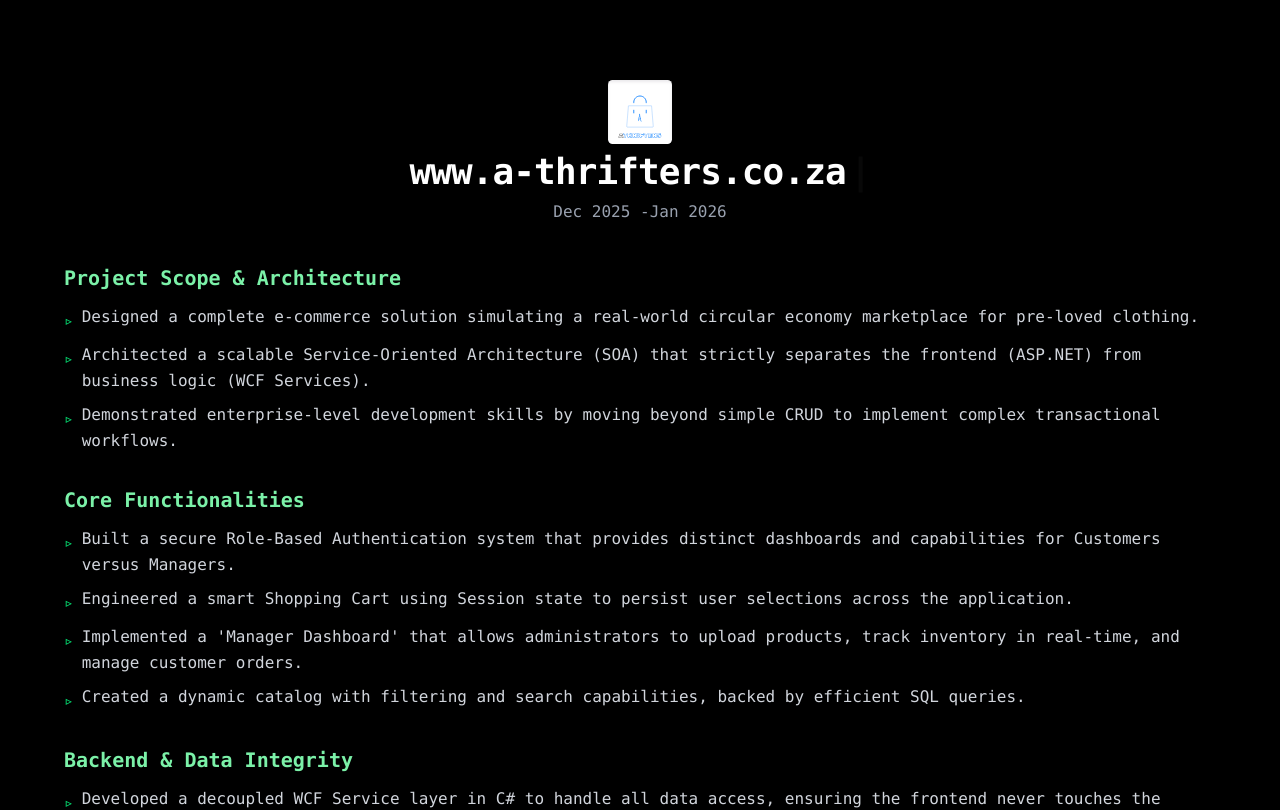
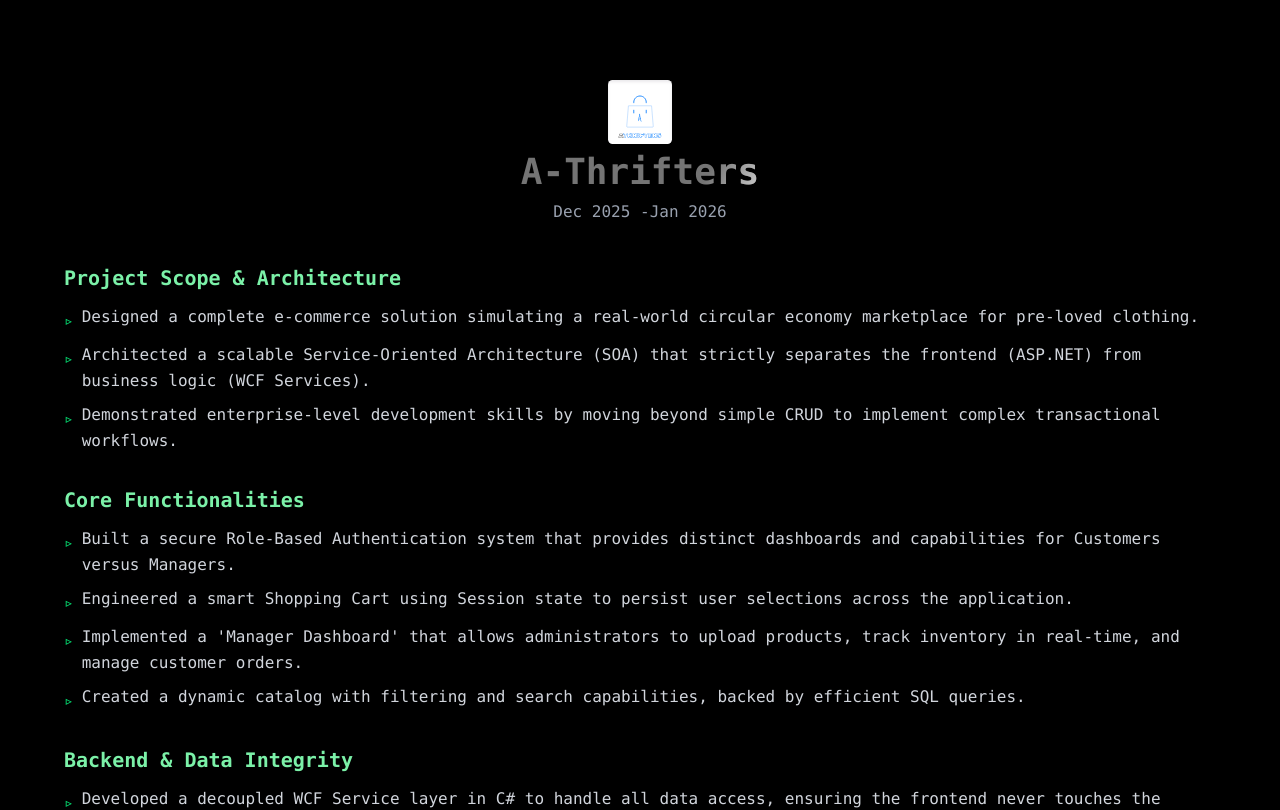
Before and after one commit to 4amogelangkotu/agkotu-portfolio, a React (Vite) app: page /project/a-thrifters in a window 1280 px wide. Shown: the top 810 px of the page. Built offline with nearby package versions, Linux system fonts and the light colour scheme.

Commit message:
updated a thrifters page title

```diff
--- a/src/pages/projects/AThrifters.tsx
+++ b/src/pages/projects/AThrifters.tsx
@@ -2,8 +2,8 @@
 import { useState } from 'react';
 import Description from '../../components/Description';
 import { allProjects } from '../../data/projectsData';
-// import ShinyText from '../../components/ShinyText';
-import TextType from '../../components/TextType';
+import ShinyText from '../../components/ShinyText';
+// import TextType from '../../components/TextType';
 import etLogo from '../../assets/at/at-logo.svg';
 
 export default function ProjectAThrifters() {
@@ -45,14 +45,14 @@ export default function ProjectAThrifters() {
 
                 {/* --- HEADER --- */}
                 <div className="flex items-center justify-center gap-4 mb-2">
-                    {/* <ShinyText
+                    <ShinyText
                         text={project.title}
                         disabled={false}
                         speed={3}
                         className="text-3xl font-bold text-center md:text-4xl"
-                    /> */}
+                    />
 
-                    <TextType
+                    {/* <TextType
                         text={[project.title, "www.a-thrifters.co.za"]}
                         typingSpeed={75}
                         pauseDuration={1500}
@@ -60,6 +60,7 @@ export default function ProjectAThrifters() {
                         cursorCharacter="|"
                         className="text-3xl font-bold text-center md:text-4xl"
                     />
+                     */}
                 </div>
 
                 {/* --- DATE / SUBTITLE --- */}
```
